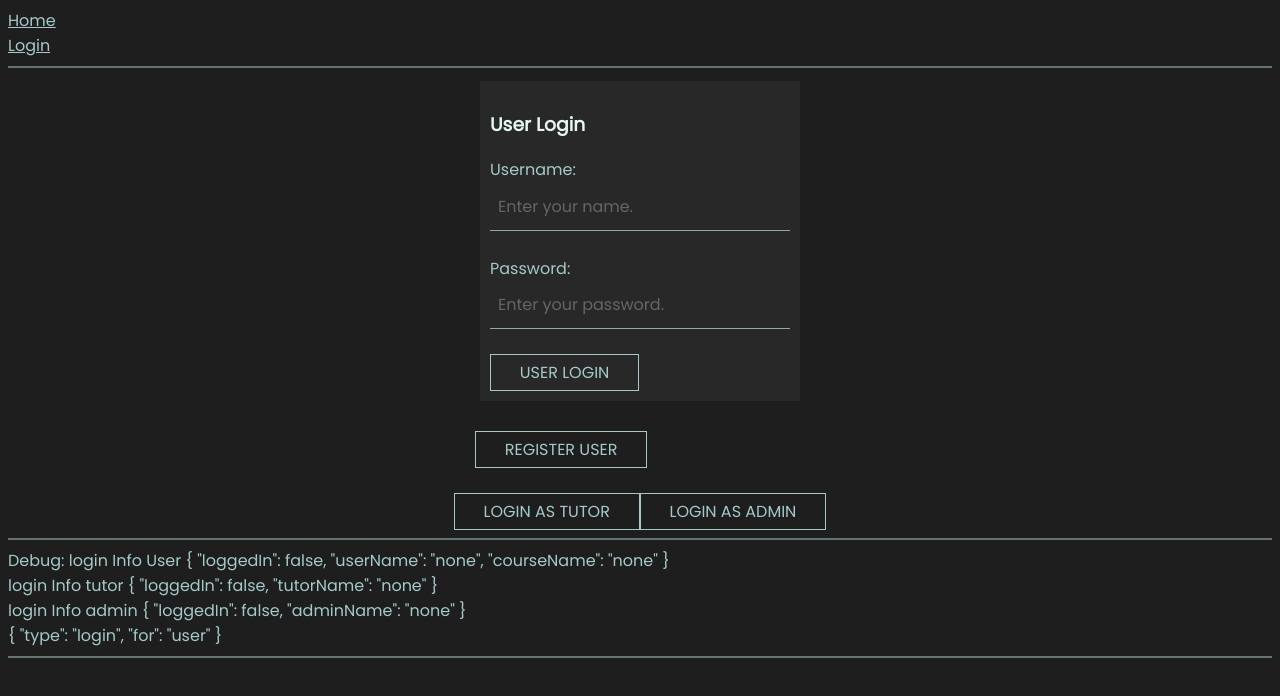
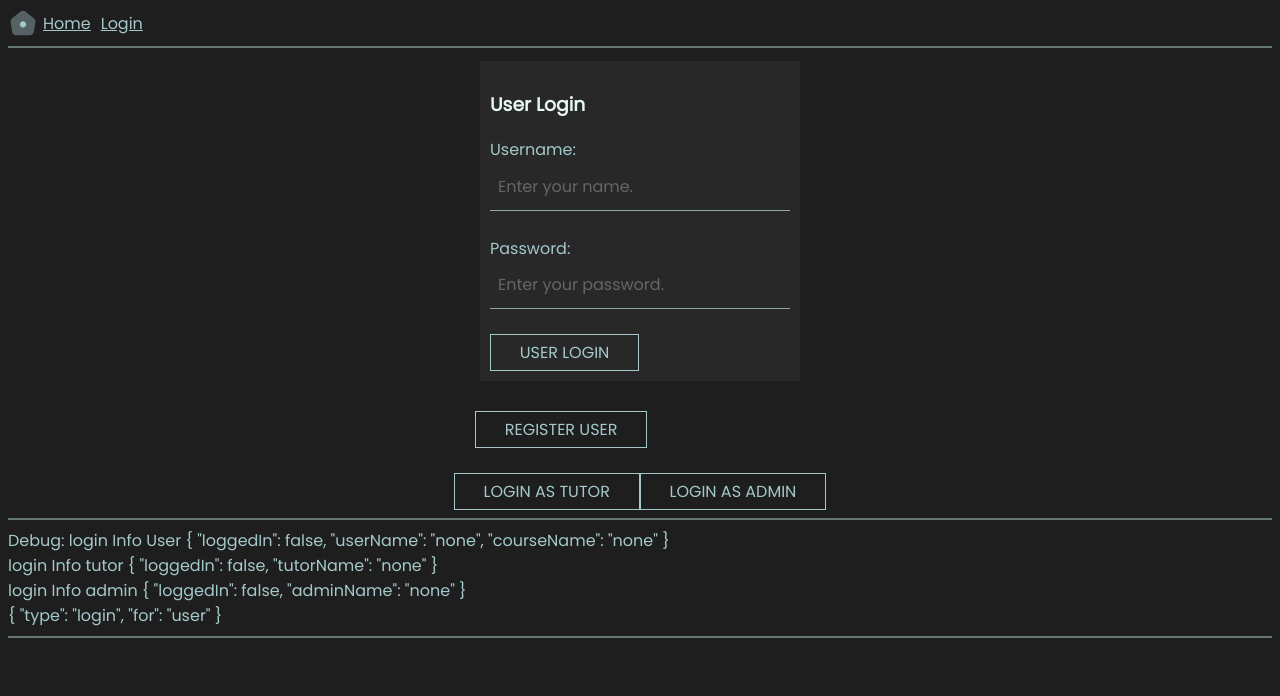
Before and after one commit to emeraldahp/capstoneFYND-himanshu, a Vue app in the folder courseApp/: page /loginview in a window 1280 px wide. Shown: the top 696 px of the page. Built offline with nearby package versions, Linux system fonts and the light colour scheme.

Commit message:
nav bar sys

```diff
--- a/courseApp/src/components/MyProfile.vue
+++ b/courseApp/src/components/MyProfile.vue
@@ -1,4 +1,6 @@
-<script></script>
+<script>
+
+</script>
 <template>
     MyProfile <br>
     Completed Cources <br>
--- a/courseApp/src/components/NavBar.vue
+++ b/courseApp/src/components/NavBar.vue
@@ -25,25 +25,75 @@ export default {
 }
 </script>
 <template>
-<div class = "nav">
-    <RouterLink to="/"> Home </RouterLink>
-    <div v-if="this.$store.state.userData.loggedIn == true">
-        Welcome {{this.$store.state.userData.userName}} <br>
-        <RouterLink to="/quesview"> MyQuestions </RouterLink> <br>
-        <RouterLink to="/profileview">MyProfile</RouterLink> <br>
-        <button @click="logOut('user')">LogOut</button>
+<div class = "navbar-container">
+
+    <div class="navbar2-home-container">
+        <img class="home-ico" src="../assets/homeico.svg">
+        <RouterLink to="/"> Home </RouterLink>
     </div>
-    <div v-else-if="this.$store.state.tutorData.loggedIn == true">
-        Welcome {{this.$store.state.tutorData.tutorName}} <br>
-        <button @click="logOut('tutor')">LogOut</button>
+
+    <div class="navbar2-container" v-if="this.$store.state.userData.loggedIn == true">
+        <RouterLink to="/quesview"> MyQuestions </RouterLink>
+        <RouterLink to="/profileview">MyProfile</RouterLink>
+        <div class="navbar2-logout-item" >
+            Welcome {{this.$store.state.userData.userName}}
+            <button @click="logOut('user')">LogOut</button>
+        </div>
     </div>
-    <div v-else-if="this.$store.state.adminData.loggedIn == true">
-        Welcome {{this.$store.state.adminData.adminName}} <br>
-        <button @click="logOut('admin')">LogOut</button>
+    <div class="navbar2-container" v-else-if="this.$store.state.tutorData.loggedIn == true">
+        Welcome {{this.$store.state.tutorData.tutorName}}
+        <button class="navbar2-logout-item" @click="logOut('tutor')">LogOut</button>
     </div>
-    <div v-if="noOneLog()">
-        <RouterLink to="/loginview"> Login </RouterLink> <br>
+    <div class="navbar2-container" v-else-if="this.$store.state.adminData.loggedIn == true">
+        Welcome {{this.$store.state.adminData.adminName}}
+        <button class="navbar2-logout-item" @click="logOut('admin')">LogOut</button>
     </div>
-    <hr>
+
+    <div class="navbar2-container" v-if="noOneLog()">
+        <RouterLink to="/loginview"> Login </RouterLink>
+    </div>
+
 </div>
+<hr>
 </template>
+
+<style>
+.navbar-container {
+    display: flex;
+    flex-direction: row;
+    place-items: center;
+    gap: 10px;
+}
+
+.navbar2-home-container {
+    display: flex;
+    flex-direction: row;
+    place-items: center;
+    gap: 5px;
+    flex-basis: auto;
+}
+
+.navbar2-container {
+    display: flex;
+    flex-direction: row;
+    place-items: center;
+    gap: 10px;
+    flex-grow: 1;
+}
+
+.navbar2-logout-item {
+    display: flex;
+    flex-direction: row;
+    place-items: center;
+    margin-left: auto; /*to place logout send to end*/
+    gap: 10px;
+}
+
+.home-ico {
+    width: 30px;
+    height: 30px;
+}
+
+
+
+</style>
```
Also changed, not shown: courseApp/src/assets/homeico.svg (added).
